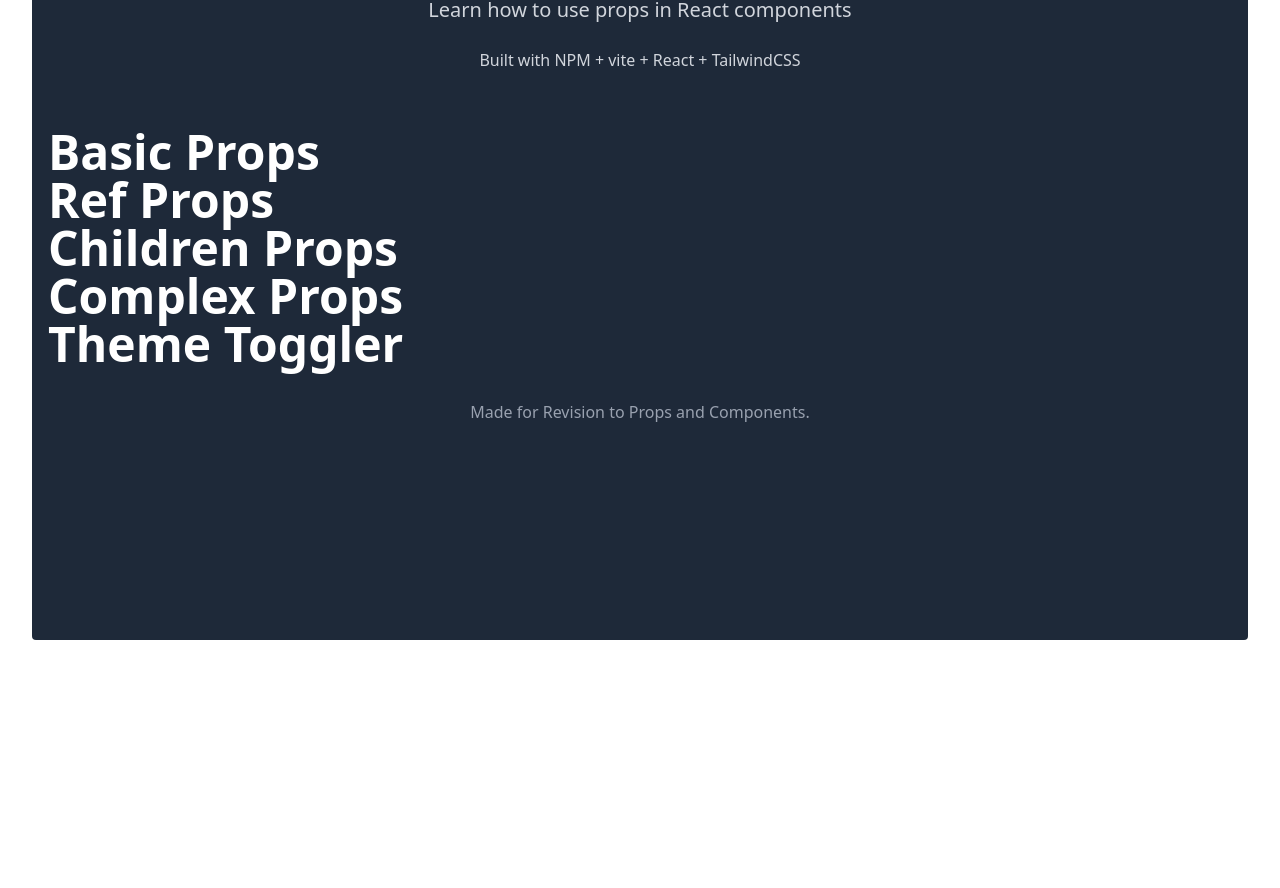
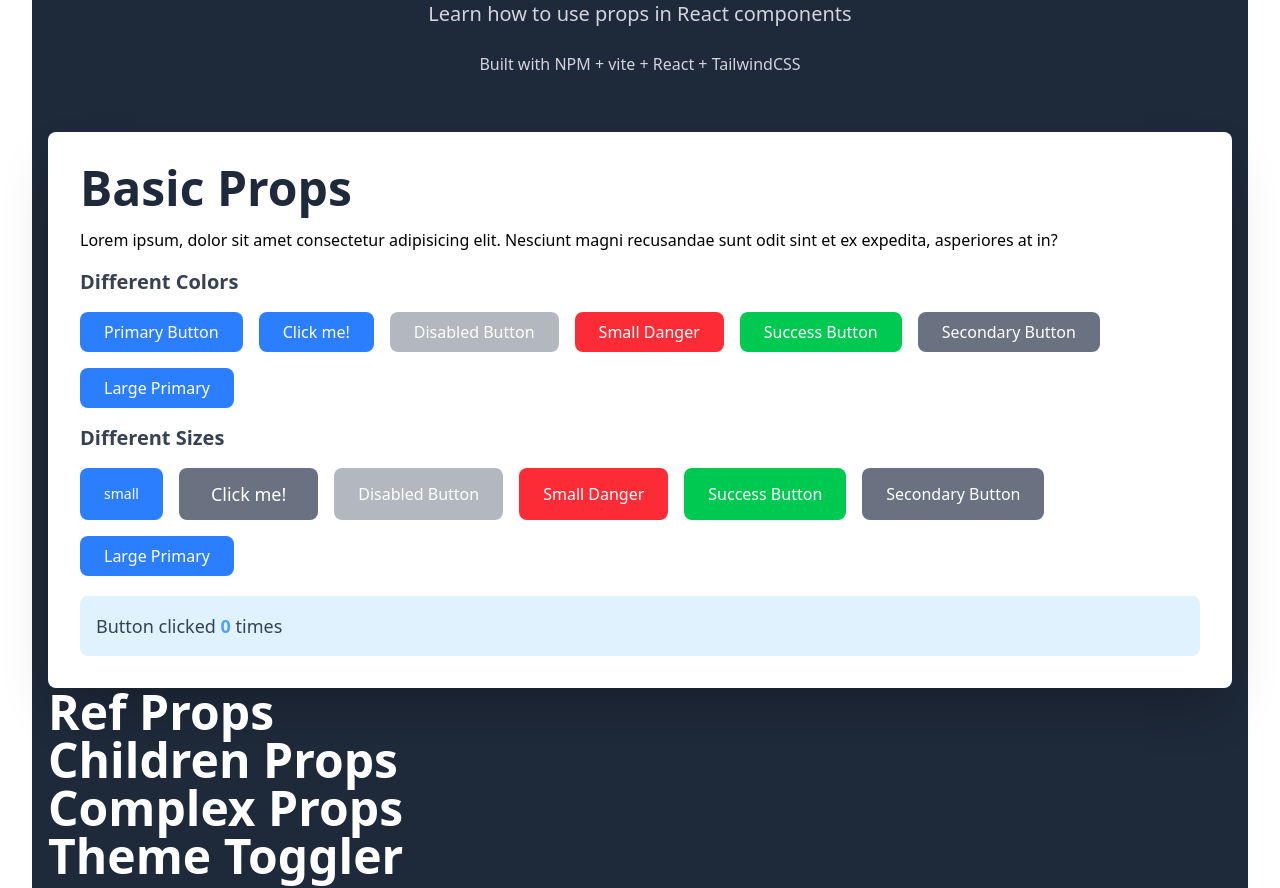
Before and after one commit to HemrajKalathoki/ReactLearningWithRevision, a React (Vite) app: page / in a window 1280 px wide. Shown: the part 1480-2368 px from the top of the page. Before the commit the page ends 2136 px from the top, so only its background shows below. Built offline with nearby package versions, Linux system fonts and the light colour scheme.

Commit message:
Basic props complete with Button components

```diff
--- a/src/projects/propsAndComponents/PropsAndComponents.jsx
+++ b/src/projects/propsAndComponents/PropsAndComponents.jsx
@@ -38,7 +38,7 @@ function Navigation() {
   ];
 
   return (
-    <nav className={`sticky z-50 shadow-md text-center pt-1`}>
+    <nav className={`sticky z-50 shadow-md text-center pt-2`}>
       <div>
         <div>
           {sections.map((section) => (
--- a/src/projects/propsAndComponents/components/BasicProps.jsx
+++ b/src/projects/propsAndComponents/components/BasicProps.jsx
@@ -1,11 +1,131 @@
-import React from 'react'
+import { useState } from "react";
+
+function Button({ text, color, size, onClick, disabled }) {
+  return (
+    <button
+      onClick={onClick}
+      disabled={disabled}
+      className={`
+    px-6 py-2 rounded-lg transition-all duration-300
+    ${size === "small" ? "text-sm px-2 py-1" : ""}
+    ${size === "large" ? "text-lg px-8 py-3" : ""}
+    ${color === "primary" ? "bg-blue-500 text-white hover:bg-blue-600" : ""}
+    ${color === "secondary" ? "bg-gray-500 text-white hover:bg-gray-600" : ""}
+    ${color === "success" ? "bg-green-500 text-white hover:bg-green-600" : ""}
+    ${color === "danger" ? "bg-red-500 text-white hover:bg-red-600" : ""}
+
+    ${disabled ? "opacity-50 cursor-not-allowed" : "cursor-pointer"}
+    `}
+    >
+      {text}
+    </button>
+  );
+}
 
 function BasicProps() {
+  const [clickCount, setClickCount] = useState(0);
   return (
-    <div>
-      <h1 className='text-white text-5xl font-bold'>Basic Props</h1>
-    </div>
-  )
+    <section className="bg-white p-8 rounded-lg space-y-4 shadow-2xl">
+      <h2 className="text-5xl font-bold text-gray-800">Basic Props</h2>
+      <p>
+        Lorem ipsum, dolor sit amet consectetur adipisicing elit. Nesciunt magni
+        recusandae sunt odit sint et ex expedita, asperiores at in?
+      </p>
+      <div className="space-y-4">
+        <h3 className="text-xl font-bold text-gray-700">Different Colors</h3>
+        <div className="flex flex-wrap gap-4">
+          <Button
+            text="Primary Button"
+            color="primary"
+            onClick={() => setClickCount((prev) => prev + 1)}
+          />
+
+          <Button
+            text="Click me!"
+            color="primary"
+            onClick={() => setClickCount((prev) => prev + 1)}
+          />
+          <Button
+            text="Disabled Button"
+            color="secondary"
+            disabled
+            onClick={() => setClickCount((prev) => prev + 1)}
+          />
+          <Button
+            text="Small Danger"
+            color="danger"
+            onClick={() => setClickCount((prev) => prev + 1)}
+          />
+          <Button
+            text="Success Button"
+            color="success"
+            onClick={() => setClickCount((prev) => prev + 1)}
+          />
+          <Button
+            text="Secondary Button"
+            color="secondary"
+            onClick={() => setClickCount((prev) => prev + 1)}
+          />
+          <Button
+            text="Large Primary"
+            color="primary"
+            onClick={() => setClickCount((prev) => prev + 1)}
+          />
+        </div>
+      </div>
+
+      <div className="space-y-4">
+        <h3 className="text-xl font-bold text-gray-700">Different Sizes</h3>
+        <div className="flex flex-wrap gap-4">
+          <Button
+            text="small"
+            color="primary"
+            size={"small"}
+            onClick={() => setClickCount((prev) => prev + 1)}
+          />
+
+          <Button
+            text="Click me!"
+            color="secondary"
+            size={"large"}
+            onClick={() => setClickCount((prev) => prev + 1)}
+          />
+          <Button
+            text="Disabled Button"
+            color="secondary"
+            disabled
+            onClick={() => setClickCount((prev) => prev + 1)}
+          />
+          <Button
+            text="Small Danger"
+            color="danger"
+            onClick={() => setClickCount((prev) => prev + 1)}
+          />
+          <Button
+            text="Success Button"
+            color="success"
+            onClick={() => setClickCount((prev) => prev + 1)}
+          />
+          <Button
+            text="Secondary Button"
+            color="secondary"
+            onClick={() => setClickCount((prev) => prev + 1)}
+          />
+          <Button
+            text="Large Primary"
+            color="primary"
+            onClick={() => setClickCount((prev) => prev + 1)}
+          />
+        </div>
+
+        <div className="bg-sky-100 text-lg mt-5 p-4 rounded-lg">
+          <p className="font-2xl font-medium text-gray-700">
+            Button clicked <span className="font-bold text-blue-400">{clickCount}</span> times
+          </p>
+        </div>
+      </div>
+    </section>
+  );
 }
 
-export default BasicProps
+export default BasicProps;
```
